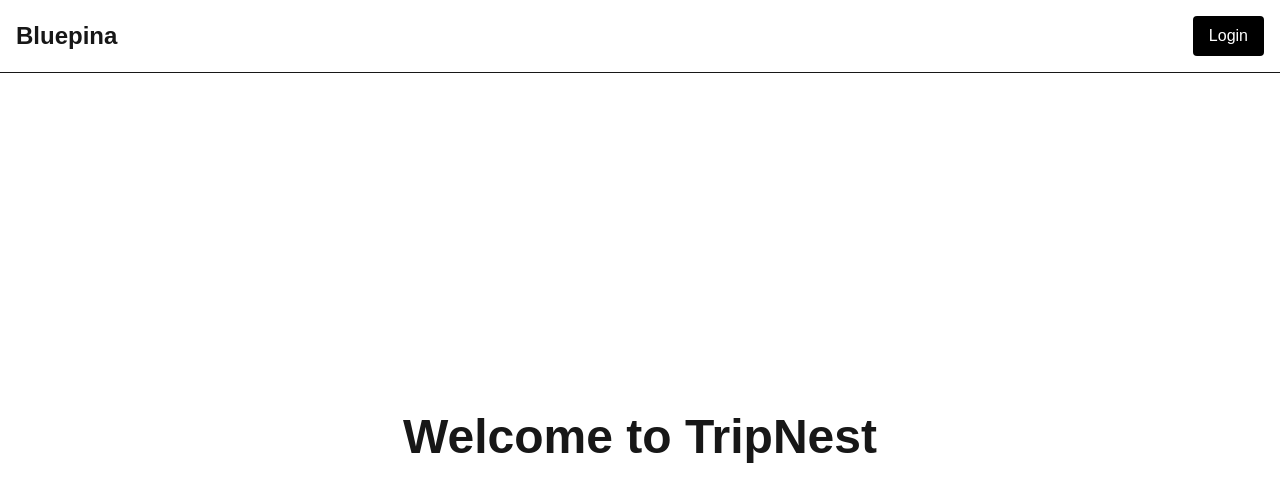
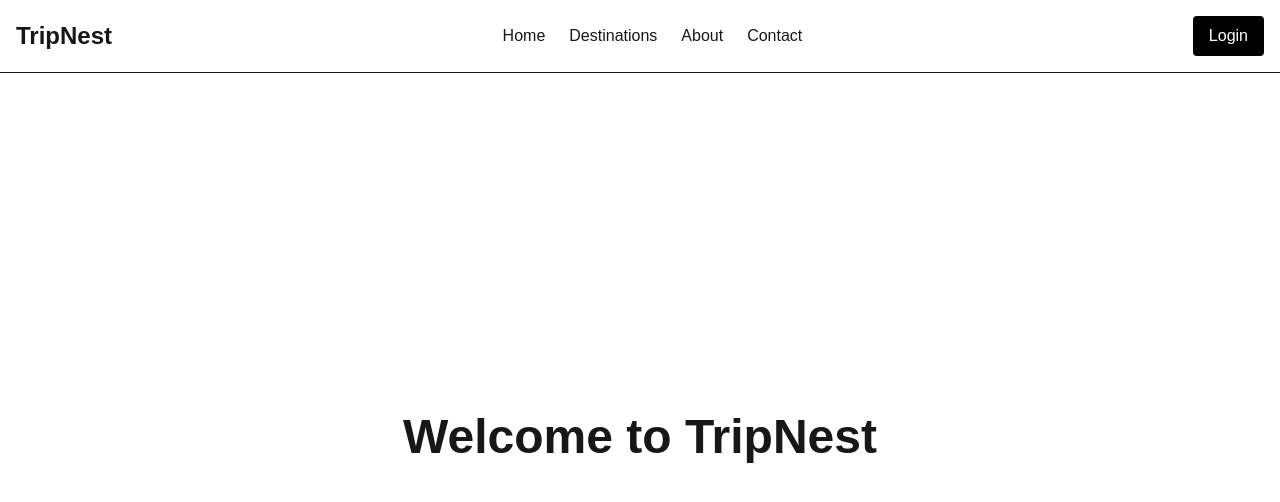
Before and after one commit to vivek6126/tripnest, a Next.js app: page / in a window 1280 px wide. Shown: the top 502 px of the page. Built offline with nearby package versions, Linux system fonts and the light colour scheme.

Commit message:
Render navigation menu from constants

```diff
--- a/app/page.tsx
+++ b/app/page.tsx
@@ -3,11 +3,12 @@ import Navbar from "@/components/Navbar";
 export default function Home() {
   return (
     <>
-      <Navbar  title ="Bluepina"
-      buttonText="Login" />
+      <Navbar title="TripNest" />
 
       <main className="flex flex-1 items-center justify-center">
-        <h1 className="text-5xl font-bold">Welcome to TripNest</h1>
+        <h1 className="text-5xl font-bold">
+          Welcome to TripNest
+        </h1>
       </main>
     </>
   );
--- a/components/Navbar.tsx
+++ b/components/Navbar.tsx
@@ -1,14 +1,37 @@
+"use client";
+
+import { useState } from "react";
+import { navigationItems } from "@/constants/navigation";
+
 type NavbarProps = {
-    title : string;
-  buttonText: string;
+  title: string;
 };
 
-export default function Navbar({ buttonText ,title }: NavbarProps) {
+export default function Navbar({ title }: NavbarProps) {
+  const [buttonText, setButtonText] = useState("Login");
+
+  function changeButton() {
+    setButtonText(
+      buttonText === "Login" ? "Logout" : "Login"
+    );
+  }
+
   return (
     <nav className="flex items-center justify-between border-b p-4">
       <h1 className="text-2xl font-bold">{title}</h1>
 
-      <button className="rounded bg-black px-4 py-2 text-white">
+      <div className="flex gap-6">
+        {navigationItems.map((item) => (
+          <a key={item.id} href={item.href}>
+            {item.label}
+          </a>
+        ))}
+      </div>
+
+      <button
+        onClick={changeButton}
+        className="rounded bg-black px-4 py-2 text-white"
+      >
         {buttonText}
       </button>
     </nav>
--- /dev/null
+++ b/constants/navigation.ts
@@ -0,0 +1,22 @@
+export const navigationItems = [
+  {
+    id: 1,
+    label: "Home",
+    href: "/",
+  },
+  {
+    id: 2,
+    label: "Destinations",
+    href: "/destinations",
+  },
+  {
+    id: 3,
+    label: "About",
+    href: "/about",
+  },
+  {
+    id: 4,
+    label: "Contact",
+    href: "/contact",
+  },
+];
```
